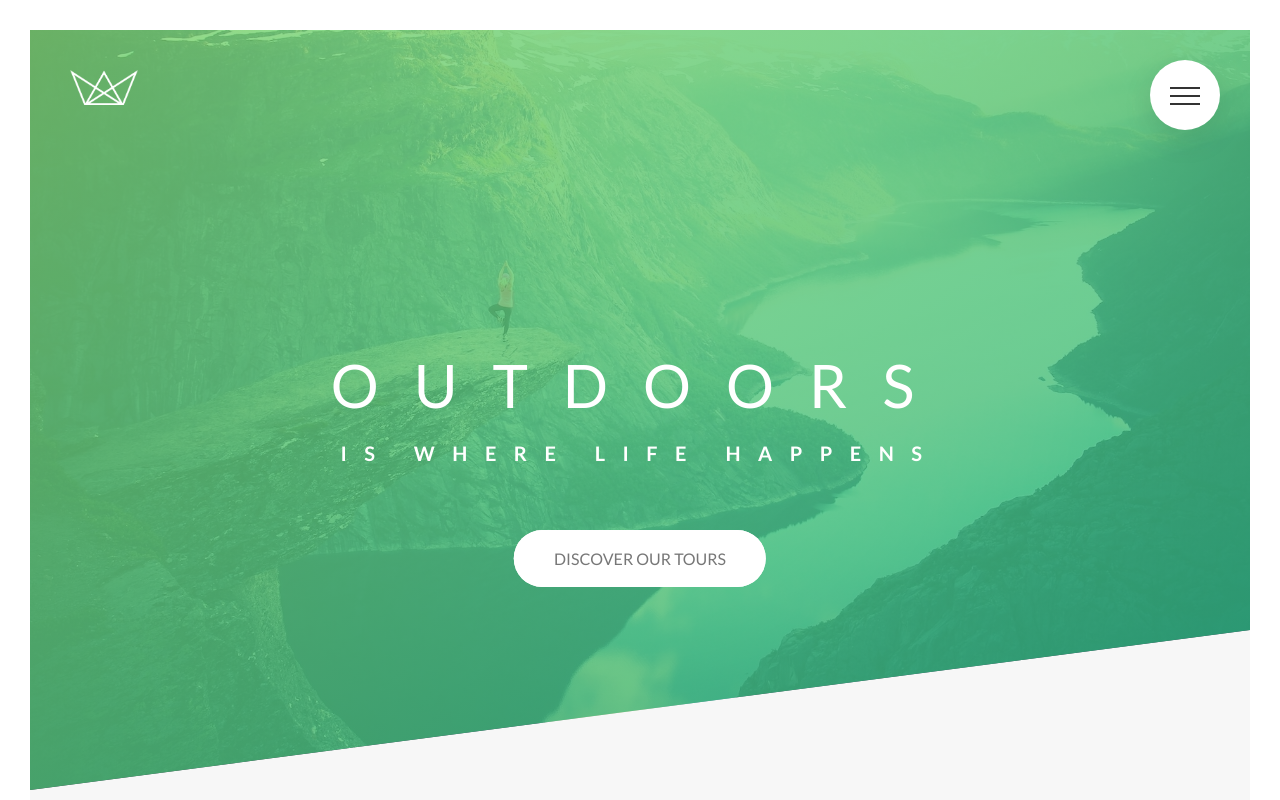
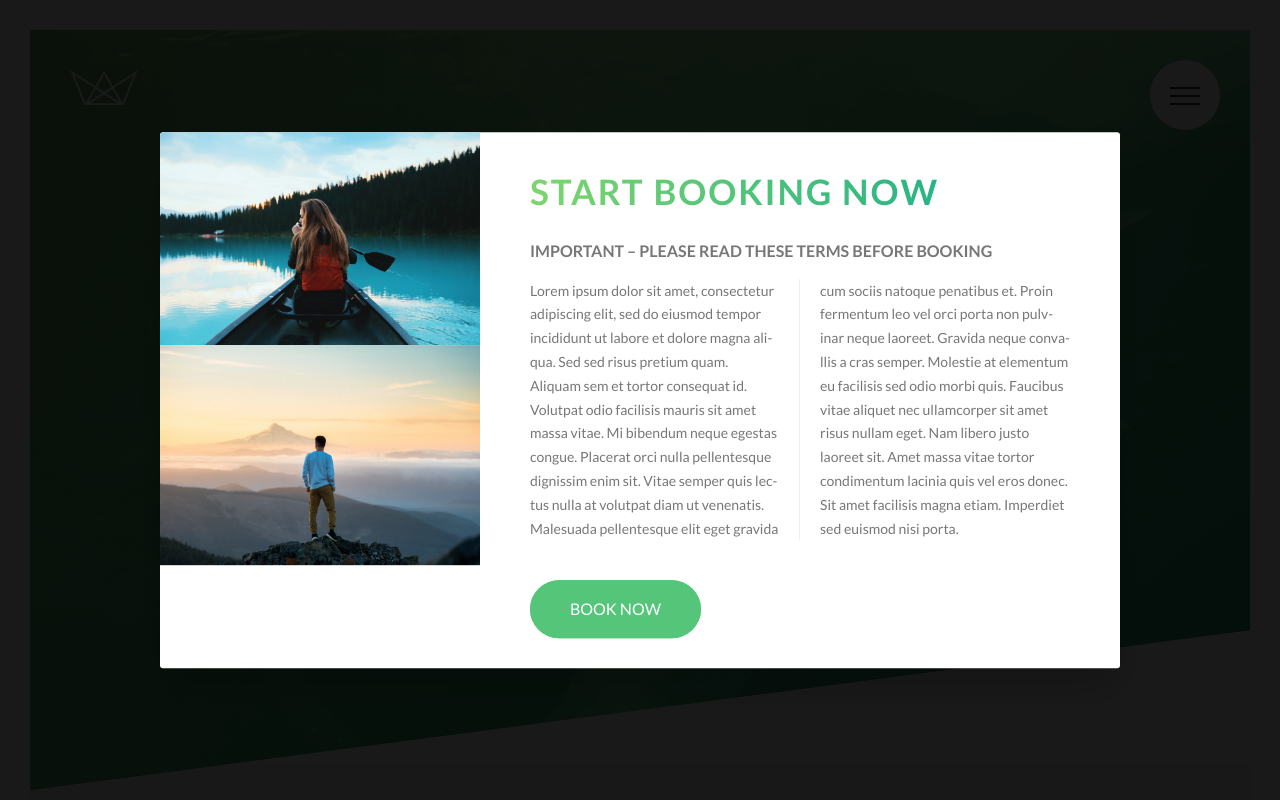
Before and after one commit to Dual1tyxd3v/new-css-html-features, a website: page index.html in a window 1280 px wide. Shown: the top 800 px of the page. Drawn offline with Linux system fonts and the light colour scheme; files whose address does not match are found by name.

Commit message:
Add popup --WIP

```diff
--- a/index.html
+++ b/index.html
@@ -362,6 +362,27 @@
     </div>
   </footer>
 
+  <div class="popup">
+    <div class="popup__content">
+      <div class="popup__left">
+        <img src="./img/nat-8.jpg" alt="Person on Tour" class="popup__img">
+        <img src="./img/nat-9.jpg" alt="Person on Tour" class="popup__img">
+      </div>
+      <div class="popup__right">
+        <h2 class="title margin-bottom--small">
+          START BOOKING NOW
+        </h2>
+        <h3 class="title-secondary margin-bottom--small">
+          IMPORTANT – PLEASE READ THESE TERMS BEFORE booking
+        </h3>
+        <p class="popup__text">
+          Lorem ipsum dolor sit amet, consectetur adipiscing elit, sed do eiusmod tempor incididunt ut labore et dolore magna aliqua. Sed sed risus pretium quam. Aliquam sem et tortor consequat id. Volutpat odio facilisis mauris sit amet massa vitae. Mi bibendum neque egestas congue. Placerat orci nulla pellentesque dignissim enim sit. Vitae semper quis lectus nulla at volutpat diam ut venenatis. Malesuada pellentesque elit eget gravida cum sociis natoque penatibus et. Proin fermentum leo vel orci porta non pulvinar neque laoreet. Gravida neque convallis a cras semper. Molestie at elementum eu facilisis sed odio morbi quis. Faucibus vitae aliquet nec ullamcorper sit amet risus nullam eget. Nam libero justo laoreet sit. Amet massa vitae tortor condimentum lacinia quis vel eros donec. Sit amet facilisis magna etiam. Imperdiet sed euismod nisi porta.
+        </p>
+        <a href="#" class="btn btn--green">Book now</a>
+      </div>
+    </div>
+  </div>
+
   <!-- <section class="grid">
     <div class="row">
       <div class="col-1-of-2">
--- /dev/null
+++ b/sass/components/_popup.scss
@@ -0,0 +1,48 @@
+.popup {
+  position: fixed;
+  top: 0;
+  left: 0;
+  width: 100%;
+  height: 100vh;
+  background-color: rgba($color-black, .9);
+  z-index: 300;
+
+  &__content {
+    position: absolute;
+    width: 75%;
+    top: 50%;
+    left: 50%;
+    transform: translate(-50%, -50%);
+    background-color: $color-white;
+    display: table;
+    border-radius: 3px;
+    overflow: hidden;
+    box-shadow: 0 2rem 4rem rgba($color-black, .2);
+  }
+
+  &__left {
+    width: 33.333%;
+    display: table-cell;
+  }
+
+  &__right {
+    width: 66.667%;
+    display: table-cell;
+    padding: 3rem 5rem;
+    vertical-align: middle;
+  }
+
+  &__img {
+    width: 100%;
+    display: block;
+  }
+
+  &__text {
+    font-size: 1.4rem;
+    margin-bottom: 4rem;
+    column-count: 2;
+    column-gap: 4rem;
+    column-rule: 1px solid $color-lgrey;
+    hyphens: auto;
+  }
+}
--- a/sass/global/_utilities.scss
+++ b/sass/global/_utilities.scss
@@ -1,5 +1,9 @@
 .text-align--center {
   text-align: center;
+}
+
+.margin-bottom--small {
+  margin-bottom: 1.5rem !important;
 }
 
 .margin-bottom--medium {
--- a/sass/style.scss
+++ b/sass/style.scss
@@ -7,6 +7,7 @@
 
 @import "components/btn";
 @import "components/title";
+@import "components/popup";
 @import "components/composite";
 @import "components/feature";
 @import "components/tour";
```
Also changed, not shown: css/style.css, 1 other file.
